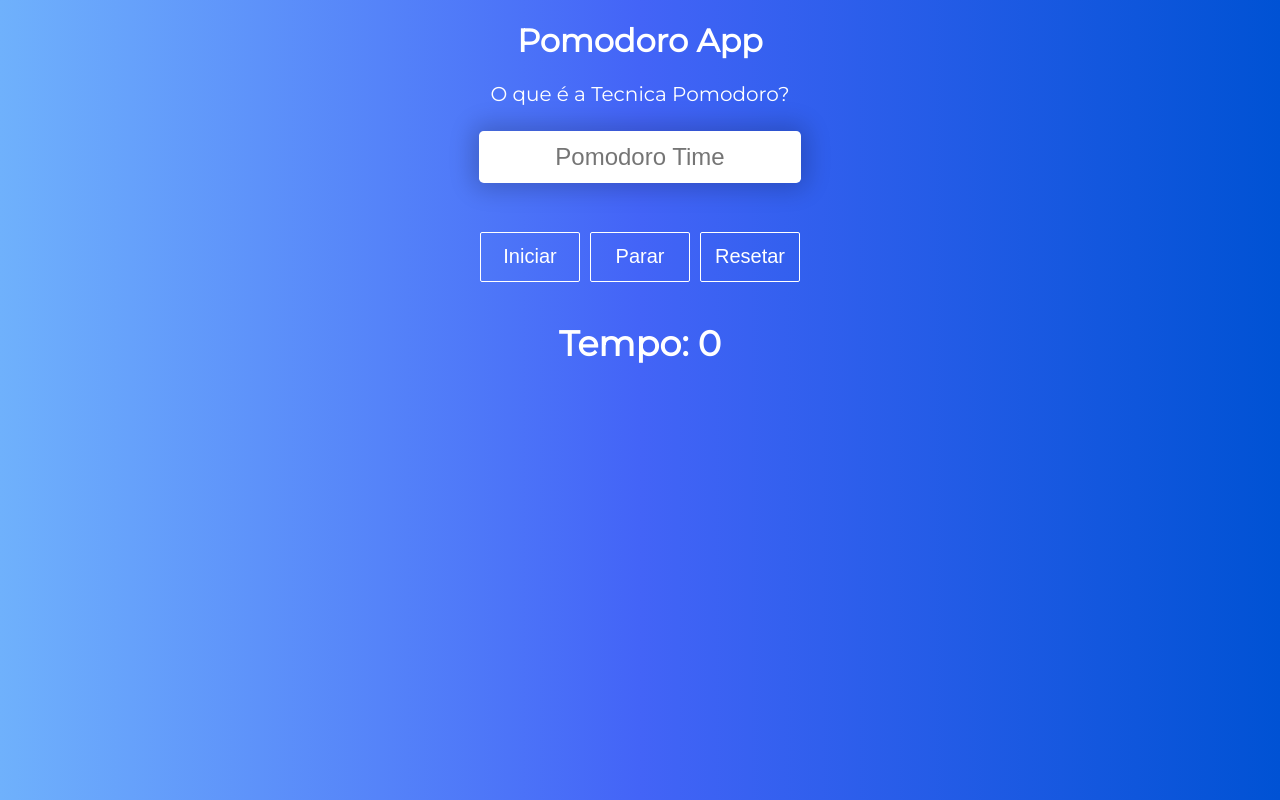
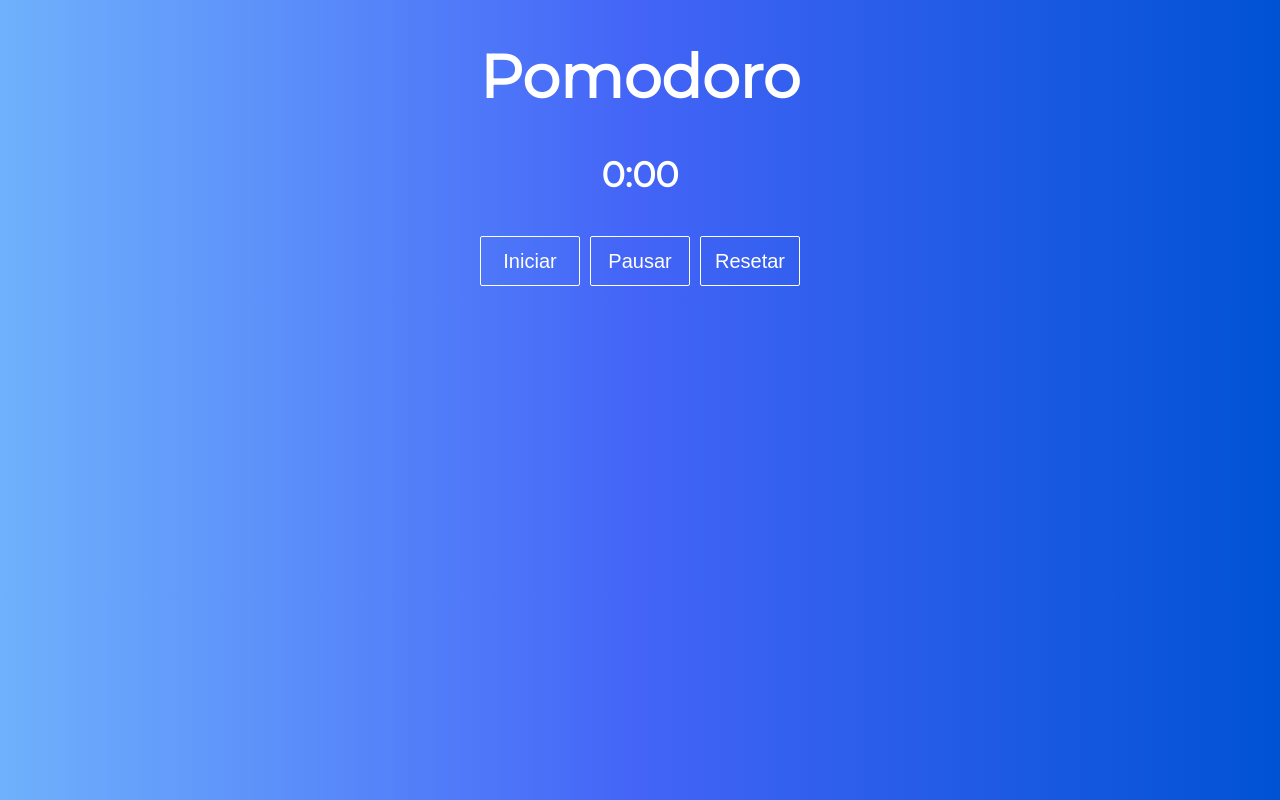
Before and after one commit to luan0ap/pomodoro-app, a React (Create React App) app: page / in a window 1280 px wide. Built offline with nearby package versions, Linux system fonts and the light colour scheme.

Commit message:
Refactoring Project

```diff
--- a/package.json
+++ b/package.json
@@ -5,8 +5,7 @@
   "dependencies": {
     "react": "^16.3.2",
     "react-dom": "^16.3.2",
-    "react-scripts": "1.1.4",
-    "styled-components": "^3.2.6"
+    "react-scripts": "1.1.4"
   },
   "scripts": {
     "start": "react-scripts start",
--- a/public/css/style.css
+++ b/public/css/style.css
@@ -1,18 +1,45 @@
 body {
-  background: #0052D4;
-background: -webkit-linear-gradient(to right, #6FB1FC, #4364F7, #0052D4);
-background: linear-gradient(to right, #6FB1FC, #4364F7, #0052D4);
-
+  background: #0052d4;
+  background: -webkit-linear-gradient(to right, #6fb1fc, #4364f7, #0052d4);
+  background: linear-gradient(to right, #6fb1fc, #4364f7, #0052d4);
+  font-family: "Montserrat", sans-serif;
 }
 
-.app {
-  font-family: 'Montserrat', sans-serif;
+.pomodoro {
   text-align: center;
-  color: #FFF;
+  color: #fff;
+  font-size: 30px;
 }
 
-p > a {
-  color: #FFF;
-  text-decoration: none;
+.pomodoro__value {
+  font-size: 35px;
+  font-weight: bolder;
+}
+
+input {
+  display: block;
+  margin: 25px auto;
+  padding: 0.5em 0.25em;
+  border: none;
+  border-radius: 0.2em;
+  font-size: 1.5em;
+  text-align: center;
+  box-shadow: 0 0 1em 0.25em rgba(0, 0, 0, 0.2);
+}
+
+button {
+  color: #fff;
+  cursor: pointer;
+  border-radius: 2px;
+  background: transparent;
+  border: 1px solid #fff;
   font-size: 20px;
+  margin: 5px;
+  height: 50px;
+  width: 100px;
+  transition: box-shadow 0.3s ease-in-out;
 }
+
+button:hover {
+  box-shadow: 0 0 1em 0.25em rgba(0, 0, 0, 0.2);
+}
--- a/src/App.js
+++ b/src/App.js
@@ -1,61 +1,58 @@
-import React, { Component } from 'react'
+import React, { Component } from "react";
 
-import AppContent from './components/AppContent'
+import Home from "./containers/Home";
 
 class App extends Component {
-  constructor () {
-    super()
+  constructor() {
+    super();
     this.state = {
-      timer: 0,
-      value: null
-    }
+      value: ""
+    };
   }
 
-  startTimer () {
-    if(this.value === null) {
-      console.log('oi')
-    }
-    this.counterTimer = setInterval(() => {
-      this.setState({
-        timer: this.value --
-      })
-    }, 1000)
-  }
+  timer = () => {
+    this.interval = setInterval(() => {
+      this.setState(prevState => ({
+        value: ++prevState.value
+      }));
+    }, 1000);
+  };
 
-  stopTimer () {
-    clearInterval(this.counterTimer)
-  }
+  getSeconds = value => {
+    return `0${value % 60}`.slice(-2);
+  };
 
-  resetTimer() {
+  getMinutes = value => {
+    return Math.floor(value / 60);
+  };
+
+  startTimer = () => {
+    this.timer();
+  };
+
+  pauseTimer = () => {
+    clearInterval(this.interval);
+  };
+
+  resetTimer = () => {
     this.setState({
-      timer: 0
-    })
-    clearInterval(this.counterTimer)
-  }
-
-  timer(seconds) {
-    const minutesPart = Math.floor(seconds / 60)
-    const secondsPart = seconds - minutesPart * 60
-    return `${minutesPart}:${secondsPart}`
-  }
-
-  getValue(e) {
-    this.setState({
-      value: this.timer(e.target.value)
-    })
-  }
+      value: 0
+    });
+  };
 
   render() {
+    const { value } = this.state;
     return (
-      <AppContent
-      startTimer={this.startTimer.bind(this)}
-      stopTimer={this.stopTimer.bind(this)}
-      resetTimer={this.resetTimer.bind(this)}
-      getValue={this.getValue.bind(this)}
-      timer={this.state.timer}
+      <Home
+        value={value}
+        getMinutes={this.getMinutes}
+        getSeconds={this.getSeconds}
+        startTimer={this.startTimer}
+        pauseTimer={this.pauseTimer}
+        resetTimer={this.resetTimer}
       />
-    )
+    );
   }
 }
 
-export default App
+export default App;
--- a/src/components/Actions.js
+++ /dev/null
@@ -1,39 +0,0 @@
-import React from 'react'
-import styled from 'styled-components'
-
-const Button = styled.button`
-  color: #FFF
-  cursor: pointer
-  border-radius: 2px
-  background: transparent;
-  border: 1px solid #FFF
-  font-size: 20px
-  margin: 5px
-  height: 50px
-  width: 100px
-  transition: box-shadow 0.3s ease-in-out;
-
-  &:hover {
-    box-shadow: 0 0 1em 0.25em rgba(0,0,0,0.2);
-  }
-`
-
-const StartButton = Button.extend`
-
-`
-
-const StopButton = Button.extend`
-`
-
-const ResetButton = Button.extend`
-`
-
-const Actions = ({startTimer, stopTimer, resetTimer}) => (
-  <div className='actions'>
-    <StartButton onClick={startTimer}> Iniciar </StartButton>
-    <StopButton onClick={stopTimer}> Parar </StopButton>
-    <ResetButton onClick={resetTimer}> Resetar </ResetButton>
-  </div>
-)
-
-export default Actions
--- /dev/null
+++ b/src/components/Actions/index.js
@@ -0,0 +1,13 @@
+import React from "react";
+
+const Actions = ({ startTimer, pauseTimer, resetTimer }) => {
+  return (
+    <div className="actions">
+      <button onClick={startTimer}> Iniciar </button>
+      <button onClick={pauseTimer}> Pausar </button>
+      <button onClick={resetTimer}> Resetar </button>
+    </div>
+  );
+};
+
+export default Actions;
--- a/src/components/AppContent.js
+++ /dev/null
@@ -1,16 +0,0 @@
-import React from 'react'
-import Actions from './Actions'
-import Values from './Values'
-import Timer from './Timer'
-
-const AppContent = ({startTimer, stopTimer, resetTimer, timer, getValue}) => (
-  <div className='app'>
-    <h1> Pomodoro App </h1>
-    <p><a href='https://pt.wikipedia.org/wiki/T%C3%A9cnica_pomodoro'> O que é a Tecnica Pomodoro? </a></p>
-    <Values getValue={getValue} />
-    <Actions startTimer={startTimer} stopTimer={stopTimer} resetTimer={resetTimer} />
-    <Timer children={timer} />
-  </div>
-)
-
-export default AppContent
--- /dev/null
+++ b/src/components/Input/index.js
@@ -0,0 +1,7 @@
+import React from "react";
+
+const Input = ({ value }) => {
+  return <input type="text" value={value} />;
+};
+
+export default Input;
--- a/src/components/Timer.js
+++ /dev/null
@@ -1,14 +0,0 @@
-import React from 'react'
-import styled from 'styled-components'
-
-const TimerFont = styled.p`
-  font-size: 35px
-  font-weight: bolder
-`
-const Timer = ({ children }) => (
-  <div className='timer'>
-    <TimerFont> Tempo: {children} </TimerFont>
-  </div>
-)
-
-export default Timer
--- /dev/null
+++ b/src/components/Value/index.js
@@ -0,0 +1,11 @@
+import React from "react";
+
+const Value = ({ value, getMinutes, getSeconds }) => {
+  return (
+    <p className="pomodoro__value">
+      {getMinutes(value)}:{getSeconds(value)}
+    </p>
+  );
+};
+
+export default Value;
--- a/src/components/Values.js
+++ /dev/null
@@ -1,22 +0,0 @@
-import React from 'react'
-import styled from 'styled-components'
-
-const Input = styled.input`
-  display: block
-  margin: 25px auto
-  padding: 0.5em 0.25em
-  border: none
-  border-radius: 0.2em
-  font-size: 1.5em
-  text-align: center
-  box-shadow: 0 0 1em 0.25em rgba(0,0,0,0.2)
-`
-
-const Values = ({handleValues, getValue}) => (
-  <div className='values'>
-      <Input type='text' placeholder='Pomodoro Time' onChange={getValue} />
-      <br />
-  </div>
-)
-
-export default Values
--- /dev/null
+++ b/src/containers/Home/index.js
@@ -0,0 +1,29 @@
+import React from "react";
+
+import Actions from "../../components/Actions";
+// import Input from "../../components/Input";
+import Value from "../../components/Value";
+
+const Home = ({
+  value,
+  startTimer,
+  pauseTimer,
+  resetTimer,
+  getMinutes,
+  getSeconds
+}) => {
+  return (
+    <div className="pomodoro">
+      <h1> Pomodoro </h1>
+      <Value value={value} getMinutes={getMinutes} getSeconds={getSeconds} />
+      {/* <Input /> */}
+      <Actions
+        startTimer={startTimer}
+        pauseTimer={pauseTimer}
+        resetTimer={resetTimer}
+      />
+    </div>
+  );
+};
+
+export default Home;
```
Also changed, not shown: 10 other files (tests, documents, lock files or other folders).
